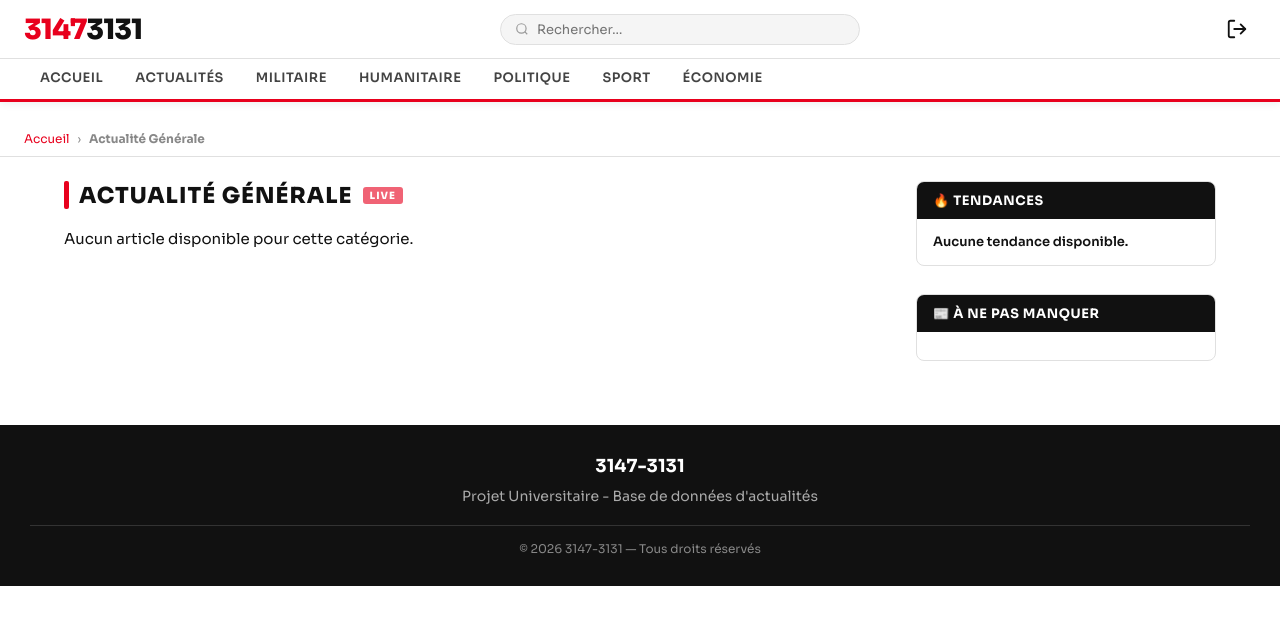
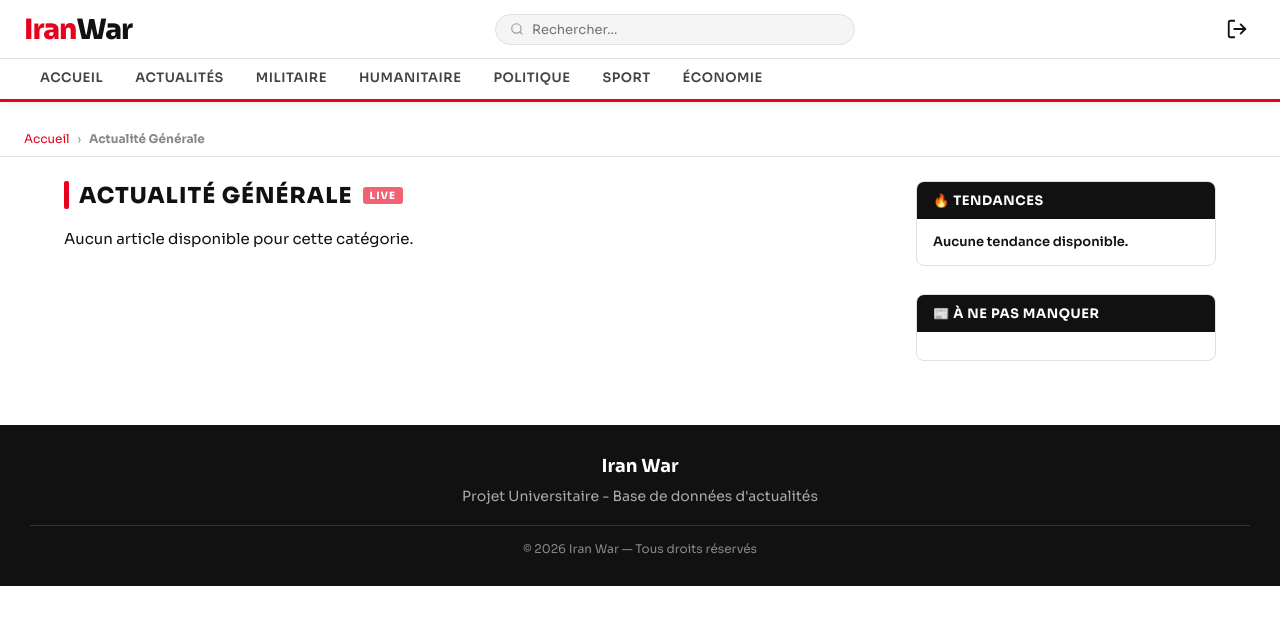
Before and after one commit to Tendriniavvo/SEO-Practise, a PHP site: page /front/index.php in a window 1280 px wide. Shown: the top 625 px of the page. Run offline with PHP 8.4, Linux system fonts and the light colour scheme; data comes from the database, SQL or seed files in the repository; data that the repository does not hold is empty.

Commit message:
iran war changed

```diff
--- a/www/admin/pages/layouts/default.php
+++ b/www/admin/pages/layouts/default.php
@@ -14,8 +14,6 @@ if (file_exists($contentFile)) {
 
 echo "</main>";
 
-require_once __DIR__ . '/../components/footer.php';
-
 // Fermeture du main-wrapper ouvert dans header.php
 echo "</div>"; // Fin main-wrapper
 ?>
--- a/www/front/pages/components/footer.php
+++ b/www/front/pages/components/footer.php
@@ -1,11 +1,11 @@
 <!-- FOOTER -->
 <footer style="padding: 30px; text-align: center; background: var(--dark); color: #fff; margin-top: 40px;">
   <div>
-    <h3 style="margin-bottom: 10px; font-size: 18px; font-weight: bold;">3147-3131</h3>
+    <h3 style="margin-bottom: 10px; font-size: 18px; font-weight: bold;">Iran War</h3>
     <p style="font-size: 14px; color: #aaa;">Projet Universitaire - Base de données d'actualités</p>
   </div>
   <div style="margin-top: 20px; padding-top: 15px; border-top: 1px solid #333; font-size: 12px; color: #888;">
-    <span>© 2026 3147-3131 — Tous droits réservés</span>
+    <span>© 2026 Iran War — Tous droits réservés</span>
   </div>
 </footer>
 
--- a/www/front/pages/components/header.php
+++ b/www/front/pages/components/header.php
@@ -3,7 +3,7 @@
 <head>
   <meta charset="UTF-8" />
   <meta name="viewport" content="width=device-width, initial-scale=1.0"/>
-  <title>Actu Générale - 3147-3131</title>
+  <title>Actu Générale - Iran War</title>
   <link href="https://fonts.googleapis.com/css2?family=Sora:wght@400;600;700;800&family=Lora:ital,wght@0,400;0,600;1,400&display=swap" rel="stylesheet"/>
   <link rel="stylesheet" href="/front/assets/css/style.css">
 </head>
@@ -12,7 +12,7 @@
 <!-- HEADER -->
 <header>
   <div class="header-top">
-    <a href="#" class="logo">3147<span>3131</span></a>
+    <a href="#" class="logo">Iran<span>War</span></a>
     <div class="search-bar">
       <svg width="14" height="14" fill="none" stroke="currentColor" stroke-width="2" viewBox="0 0 24 24"><circle cx="11" cy="11" r="8"/><path d="M21 21l-4.35-4.35"/></svg>
       <input type="text" placeholder="Rechercher…" />
```
Also changed, not shown: www/front/assets/img/mce_69ca7d39d4f8d.jpg (added), www/front/assets/img/mce_69ca7d5413c53.png (added).
